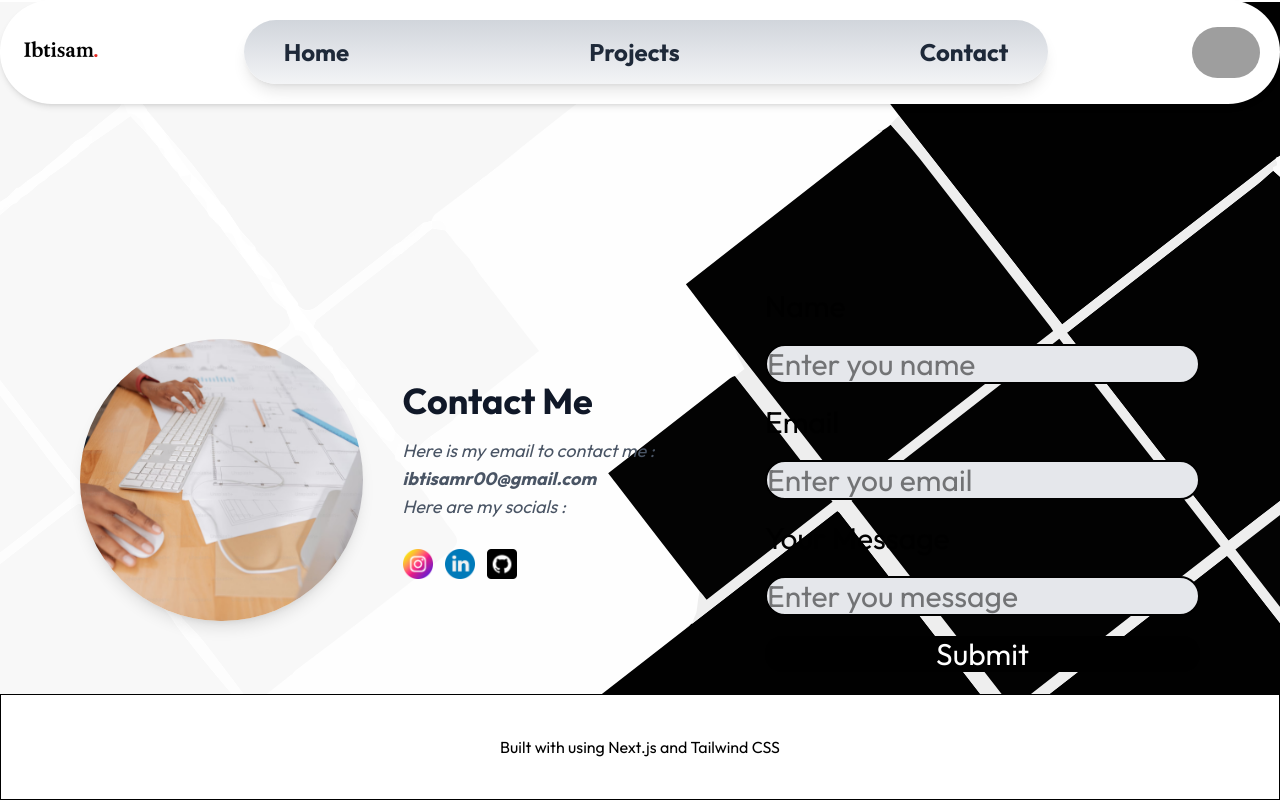
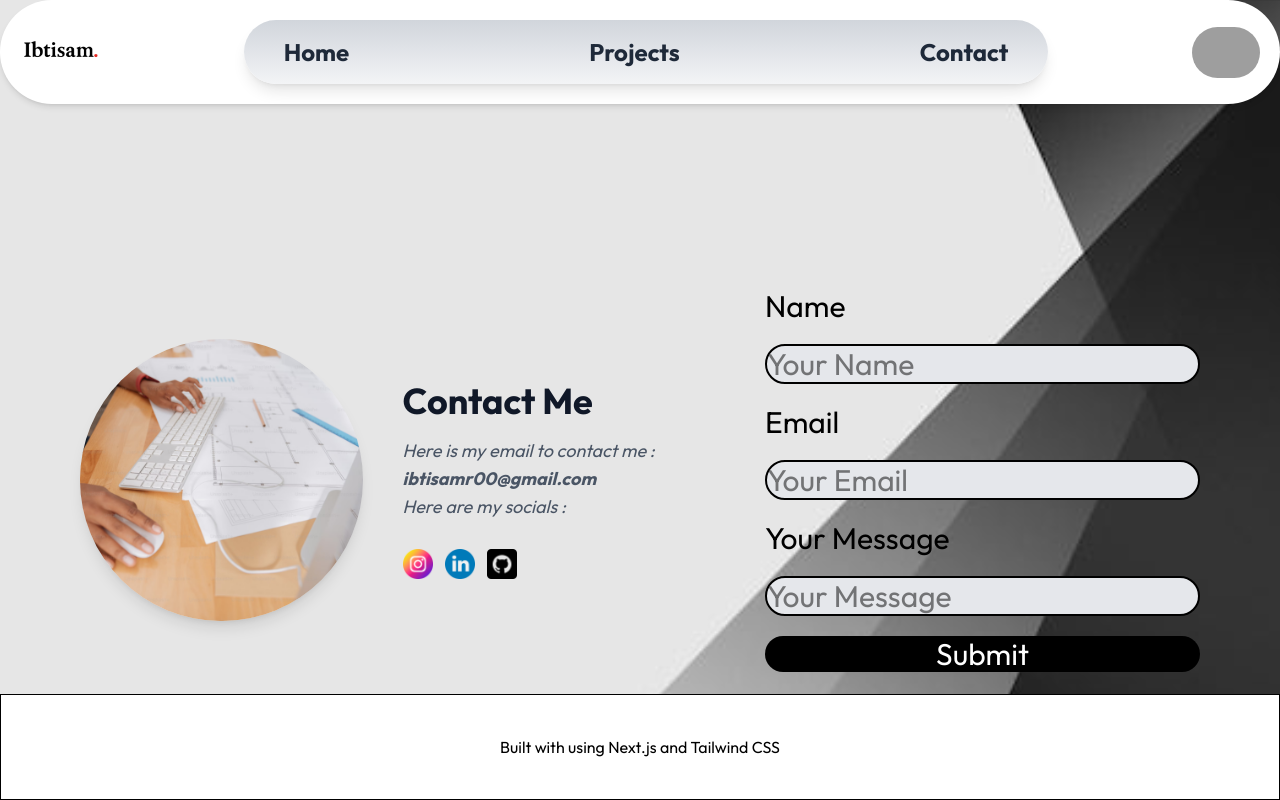
Before and after one commit to ibtisaaamr0/PORTFOLIO2, a Next.js app: page /contact in a window 1280 px wide. Shown: the top 800 px of the page. Built offline with nearby package versions, Linux system fonts and the light colour scheme; no server answers; grey boxes are pictures that could not be loaded; a web font is replaced by a local one.

Commit message:
express server

```diff
--- a/app/contact/page.jsx
+++ b/app/contact/page.jsx
@@ -1,40 +1,42 @@
-'use client';
+'use client'; // if using App Router
 
+import { useState } from 'react';
 import { motion } from 'framer-motion';
 import Image from 'next/image';
-import { addDoc, collection } from 'firebase/firestore';
-import { useState } from 'react';
-import { db } from '@/firebase';
+
+export default function ContactForm() {
+  const [formData, setFormData] = useState({
+    name: '',
+    email: '',
+    message: ''
+  });
+  const [status, setStatus] = useState('');
+
+  const handleChange = (e) => {
+    setFormData(prev => ({ ...prev, [e.target.name]: e.target.value }));
+  };
+
+  const handleSubmit = async (e) => {
+    e.preventDefault();
+
+    try {
+      const res = await fetch(`${process.env.NEXT_PUBLIC_API_URL || 'http://localhost:5000'}/api/contact`, {
+        method: 'POST',
+        headers: { 'Content-Type': 'application/json' },
+        body: JSON.stringify(formData),
+      });
 
 
-export default  function Contact() {
-
-  const [Name, setName] = useState("")
-  const [Email, setEmail] = useState("")
-  const [Message, setMessage] = useState("")
-  const [Submit, setSubmit] = useState(false)
-
- const Send = async (e) => {
-  e.preventDefault();
-  setSubmit(true);
-
-  if (Name !== "" && Email !== "" && Message !== "") {
-    try {
-      await addDoc(collection(db, "contact"), {
-        Name,
-        Email,
-        Message,
-      });
-      alert("Sent!");
-      setName("");
-      setEmail("");
-      setMessage("");
-    } catch (err) {
-      console.error("Error sending message:", err);
-      alert("Error");
+      const data = await res.json();
+      if (data.success) {
+        setStatus('Message sent successfully!');
+        setFormData({ name: '', email: '', message: '' });
+      } else {
+        setStatus('Something went wrong.');
       }
-  } else {
-    alert("Please fill all fields.");
+    } catch (error) {
+      console.error(error);
+      setStatus('Server error.');
     }
   };
 
@@ -103,14 +105,28 @@ export default  function Contact() {
         </div>
 
         <div >
-        <form className='flex flex-col gap-5'>
+          <form className='flex flex-col gap-5' onSubmit={handleSubmit}>
             <label >Name</label>
-          <input type="name" placeholder='Enter you name' value={Name} onChange={(e) => { setName(e.target.value) }} className='bg-gray-200 text-black border-2  rounded-full' />
+            <input type="text"
+              name="name"
+              value={formData.name}
+              onChange={handleChange}
+              placeholder="Your Name"
+              required className='bg-gray-200 text-black border-2  rounded-full' />
             <label >Email</label>
-          <input type="email" placeholder='Enter you email' value={Email} onChange={(e) => { setEmail(e.target.value) }}className='bg-gray-200 text-black border-2 rounded-full' />
+            <input type="email"
+              name="email"
+              value={formData.email}
+              onChange={handleChange}
+              placeholder="Your Email"
+              required className='bg-gray-200 text-black border-2 rounded-full' />
             <label >Your Message</label>
-          <input type="text" placeholder='Enter you message' value={Message} onChange={(e) => { setMessage(e.target.value) }} className='bg-gray-200 text-black border-2 rounded-full '/>
-          <button onClick={Send} className='cursor-pointer bg-black  text-white rounded-full w-full '> Submit</button>
+            <input name="message"
+              value={formData.message}
+              onChange={handleChange}
+              placeholder="Your Message"
+              required className='bg-gray-200 text-black border-2 rounded-full ' />
+            <button type='submit' className='cursor-pointer bg-black  text-white rounded-full w-full '> Submit</button>
           </form>
         </div>
 
--- a/app/layout.jsx
+++ b/app/layout.jsx
@@ -21,7 +21,7 @@ export default function RootLayout({ children }) {
     <html lang="en" suppressHydrationWarning={true}>
        <body
         className={`${outfit.className} ${ovo.className} antialiased bg-cover bg-center bg-no-repeat `}
-        style={{ backgroundImage:"url('/bg.svg')",
+        style={{ backgroundImage:"url('/bg.jpg')",
           backgroundAttachment: "fixed",
           backgroundPosition: "center",
           backgroundRepeat: "no-repeat",
--- a/app/page.jsx
+++ b/app/page.jsx
@@ -1,3 +1,5 @@
+"use client"
+
 import { assets } from "../assets/assets";
 import Image from "next/image";
 import Link from "next/link";
--- a/tailwind.config.js
+++ b/tailwind.config.js
@@ -17,7 +17,7 @@ module.exports = {
         },
       },
       animation: {
-        dropup: 'dropup 1.2s ease-in-out',
+        dropup:'dropup 1.2s ease-in-out',
       },
     },
   },
```
Also changed, not shown: package.json (+18 -1 lines), 1 other file (tests, documents, lock files or other folders). Lines whose indentation alone changed are shown as unchanged.
